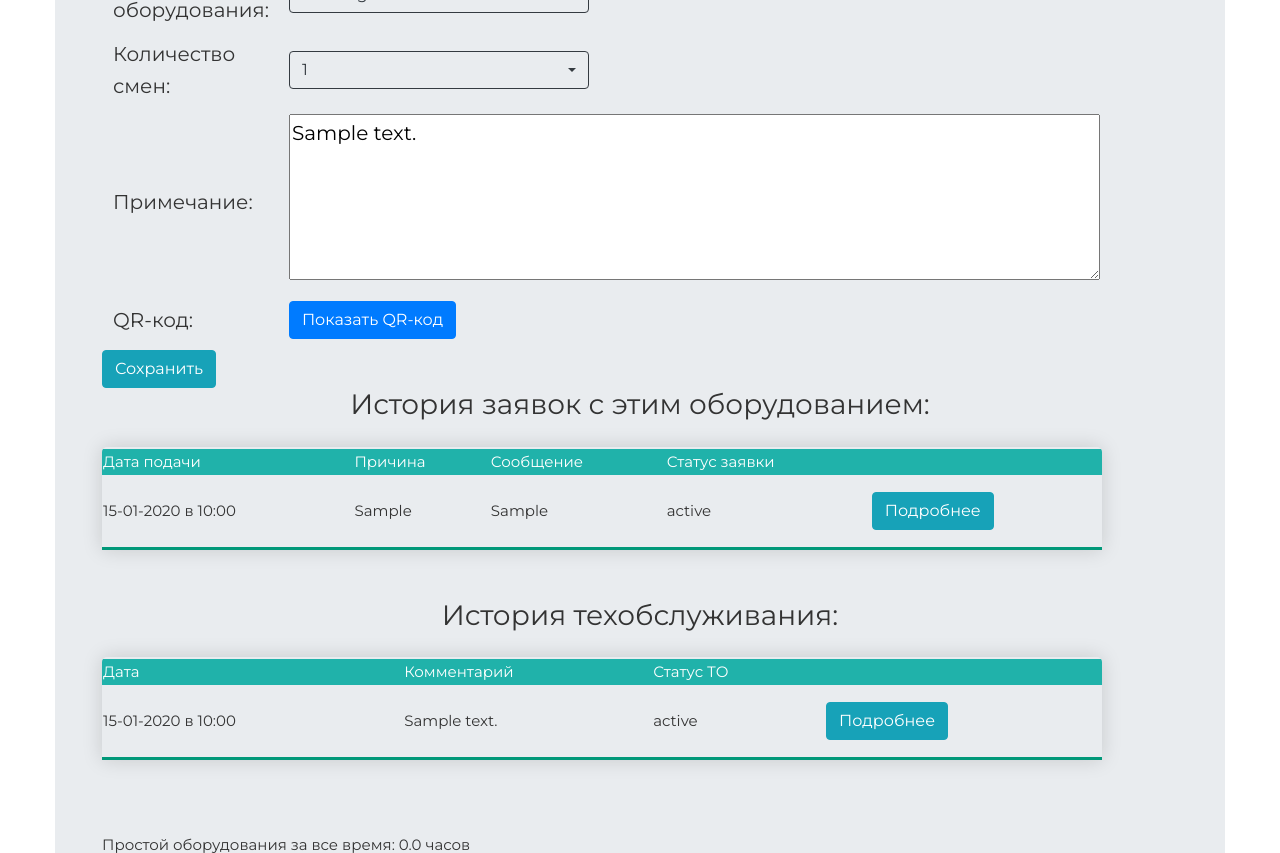
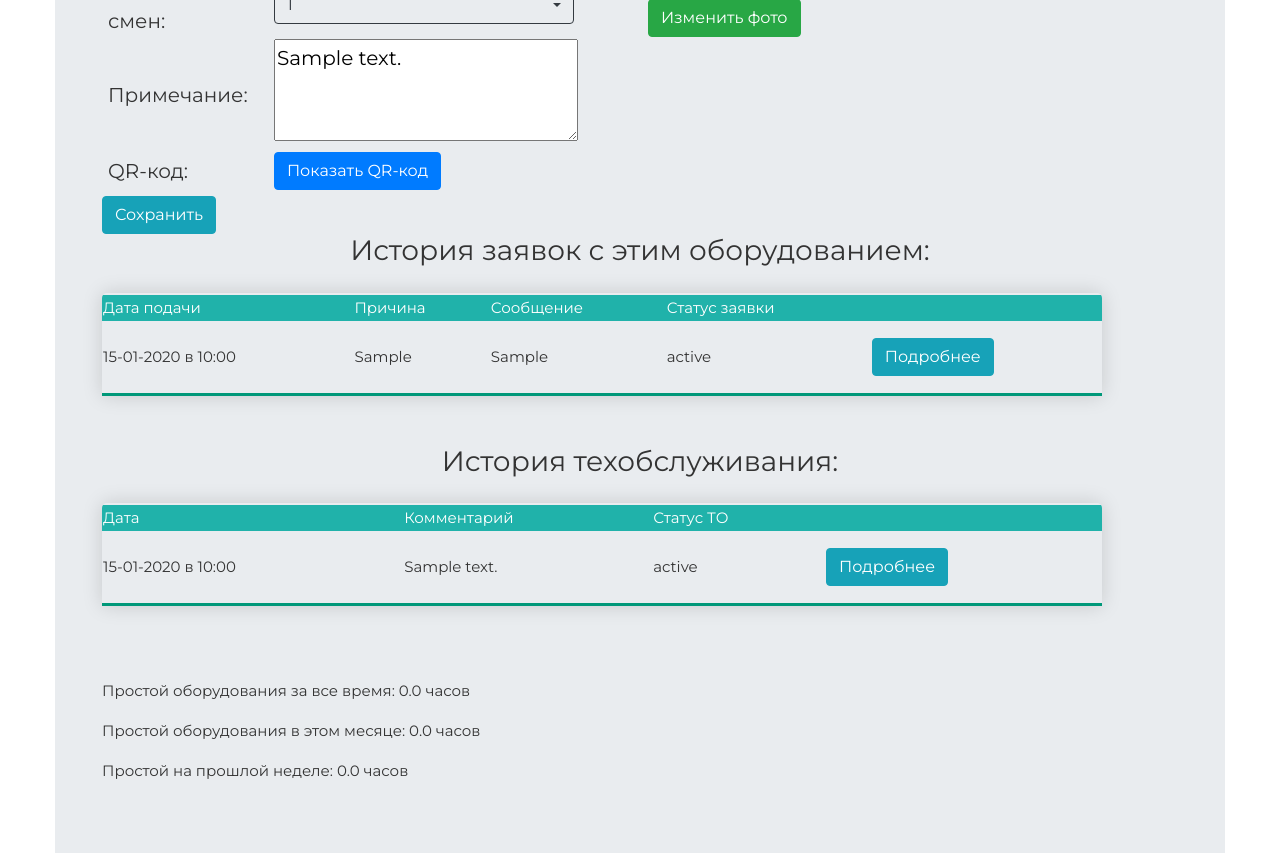
Before and after one commit to Toizzystradlin/DjangoOGM, a Django app: page /equipment/1 in a window 1280 px wide. Shown: the part 504-1357 px from the top of the page. Run offline with Django 3.2, Linux system fonts and the light colour scheme; a user stored in the database is signed in; tables that the repository leaves empty hold one stand-in row (values such as "Sample post"); some libraries are stand-ins or nearby versions.

Commit message:
добавил фото в станки

```diff
--- a/OGM/settings.py
+++ b/OGM/settings.py
@@ -126,8 +126,9 @@ STATIC_URL = '/static/'
 
 STATICFILES_DIRS = [
     os.path.join(BASE_DIR, 'static'),
+]
 
-]
+MEDIA_ROOT = os.path.join(BASE_DIR, 'main/static/images/eq_photos')
 
 LOGIN_REDIRECT_URL = '/'
 
--- a/main/static/style.css
+++ b/main/static/style.css
@@ -137,11 +137,12 @@ h1, h2, h3, h4, h5, h6 {
 }
 
 .table2 {
-    width: 80%;
-    border-collapse: separate; border-spacing: 10px 10px;
+    width: 60%;
+    border-collapse: collapse;
 	border-radius: 5px 5px 0 0;
 	overflow: hidden;
     font-size: 20px;
+    border: 5px solid grey;
 
 }
 
--- a/main/templates/main/eq_one.html
+++ b/main/templates/main/eq_one.html
@@ -6,11 +6,13 @@
     <div class="container">
         <form action="/main/equipment/{{eqs.eq_id}}/q" method="post">
             {% csrf_token %}
+            <div style="float:left">
             <table class="table2">
                 <thead>
                 <tr>
                     <th></th>
                     <th></th>
+
                 </tr>
                 </thead>
                 <tbody>
@@ -36,14 +38,23 @@
                             </select>
                         </td>
                     </tr>
-                    <tr><td>Примечание: </td><td><textarea name="eq_comment" rows="5" cols="70">{{eqs.eq_comment}}</textarea></td></tr>
+                    <tr><td>Примечание: </td><td><textarea name="eq_comment" rows="3" cols="25">{{eqs.eq_comment}}</textarea></td></tr>
                     <tr><td>QR-код: </td><td><!-- Button trigger modal -->
                         <button type="button" class="btn btn-primary" data-toggle="modal" data-target=".bd-example-modal-lg">Показать QR-код</button>
                 </tbody>
 
-
-            </table>
-        <input type="submit" class="btn btn-success btn-info" value="Сохранить">
+            </table><input type="submit" class="btn btn-success btn-info" value="Сохранить">
+            </div>
+</form>
+            <div style="float: left">
+                <form method="post" enctype="multipart/form-data" action="/main/equipment/{{eqs.eq_id}}/upload_photo_eq">
+                    {% csrf_token %}
+                    <img id="eq_photo" src="/static/images/eq_photos/{{eqs.eq_id}}.jpg" onerror="this.src='/static/images/no_image.jpg'" width="300" height="300">
+                    <div><button type="button" id="change" class="btn btn-success">Изменить фото</button></div>
+                    <div id="change_photo"><input type="file" name="myfile" class="btn btn-warning">
+                    <input type="submit" value="Загрузить"></div>
+                </form>
+            </div>
 
 <div class="modal fade bd-example-modal-lg" tabindex="-1" role="dialog" aria-labelledby="myLargeModalLabel" aria-hidden="true">
   <div class="modal-dialog modal-lg" role="document">
@@ -54,9 +65,9 @@
 </div>
 
 
-        </form>
 
-        <h3 align="center">История заявок с этим оборудованием: </h3>
+
+<div style="clear: left"><h3 align="center">История заявок с этим оборудованием: </h3>
 
         <table class="table3">
             <thead>
@@ -92,7 +103,8 @@
                     </tr>
                 {%endfor%}
             </tbody>
-        </table>
+        </table></div>
+
 
         <br>
         <br>
@@ -117,4 +129,15 @@
 
 <!-- (Optional) Latest compiled and minified JavaScript translation files -->
 <script src="https://cdn.jsdelivr.net/npm/bootstrap-select@1.13.14/dist/js/i18n/defaults-*.min.js"></script>
+
+<script type="text/javascript">
+$(document).ready(function() {
+    // hide the forms when page is ready
+    $('#change_photo').hide();
+    $('#change').click(function(){
+        $('#change_photo').show();
+    });
+});
+</script>
+
 {% endblock %}
--- a/main/templates/pc_query/pc_history.html
+++ b/main/templates/pc_query/pc_history.html
@@ -48,9 +48,7 @@
     </div>
 </header>
 
-<div class="intro" >
 
-</div>
 <div class="container">
     <br>
 <p align="right"><a class="btn btn-success btn-info" href="pc_query">Новая заявка</a></p>
--- a/main/templates/pc_query/pc_query.html
+++ b/main/templates/pc_query/pc_query.html
@@ -38,9 +38,7 @@
     </div>
 </header>
 
-<div class="intro">
 
-</div>
 
 
 <div class="container">
--- a/main/urls.py
+++ b/main/urls.py
@@ -37,4 +37,5 @@ urlpatterns = [
     path('delete_reasons', views.delete_reasons, name='delete_reasons'),
     path('delete_types', views.delete_types, name='delete_types'),
     path('main/upload_stats', views.export__data, name='export__data'),
+    path('main/equipment/<int:eq_id>/upload_photo_eq', views.upload_photo_eq, name='upload_photo_eq'),
 ]
--- a/main/views.py
+++ b/main/views.py
@@ -15,6 +15,7 @@ import easygui
 import xlwt
 from django.http import HttpResponse
 import pytz
+from django.core.files.storage import FileSystemStorage
 
 
 @login_required
@@ -353,6 +354,36 @@ def new_eq(request):
         return redirect('/main/equipment')
     return render(request, 'main/new_eq.html', {'types': tps})
 
+def upload_photo_eq(request, eq_id):
+    if request.method == 'POST' and request.FILES['myfile']:
+        myfile = request.FILES['myfile']
+        fs = FileSystemStorage()
+        filename = fs.save(str(eq_id) + '.jpg', myfile)
+        #uploaded_file_url = fs.url(filename)
+        eqs = Equipment.objects.get(eq_id=eq_id)
+        with connection.cursor() as cursor:
+            cursor.execute("SELECT queries.query_id, queries.post_time, queries.reason, queries.msg, "
+                           "queries.query_status FROM queries WHERE (queries.eq_id = %s)", [eq_id])
+            qs = cursor.fetchall()
+            qs = list(qs)
+            qs.reverse()
+
+            cursor.execute("SELECT id, start_time, comment, status FROM maintenance WHERE (eq_id = %s)", [eq_id])
+            tos = list(cursor.fetchall())
+
+            cursor.execute("SELECT supply, query_id FROM supplies WHERE (eq_id = %s)", [eq_id])
+            supplies = list(cursor.fetchall())
+
+        equipment = Equipment.objects.filter(eq_id=eq_id)
+        name, mean, shifts, invs = funcs.top10(equipment)
+        name_m, mean_m, shifts_m, invs_m = funcs.top10_month(equipment)
+
+        last_week_name, last_week_mean, sh, invnums = funcs.top10_last_week(equipment)
+
+        return render(request, 'main/eq_one.html',
+                      {'eqs': eqs, 'queries': qs, 'name': name, 'mean': str(mean[0])[:5], 'mean_m': str(mean_m[0])[:5],
+                       'tos': tos, 'last_week_name': last_week_name, 'last_week_mean': str(last_week_mean[0])[:5],
+                       'invnums': invnums, 'supplies': supplies})
 
 @login_required
 def show_employees(request):
```
